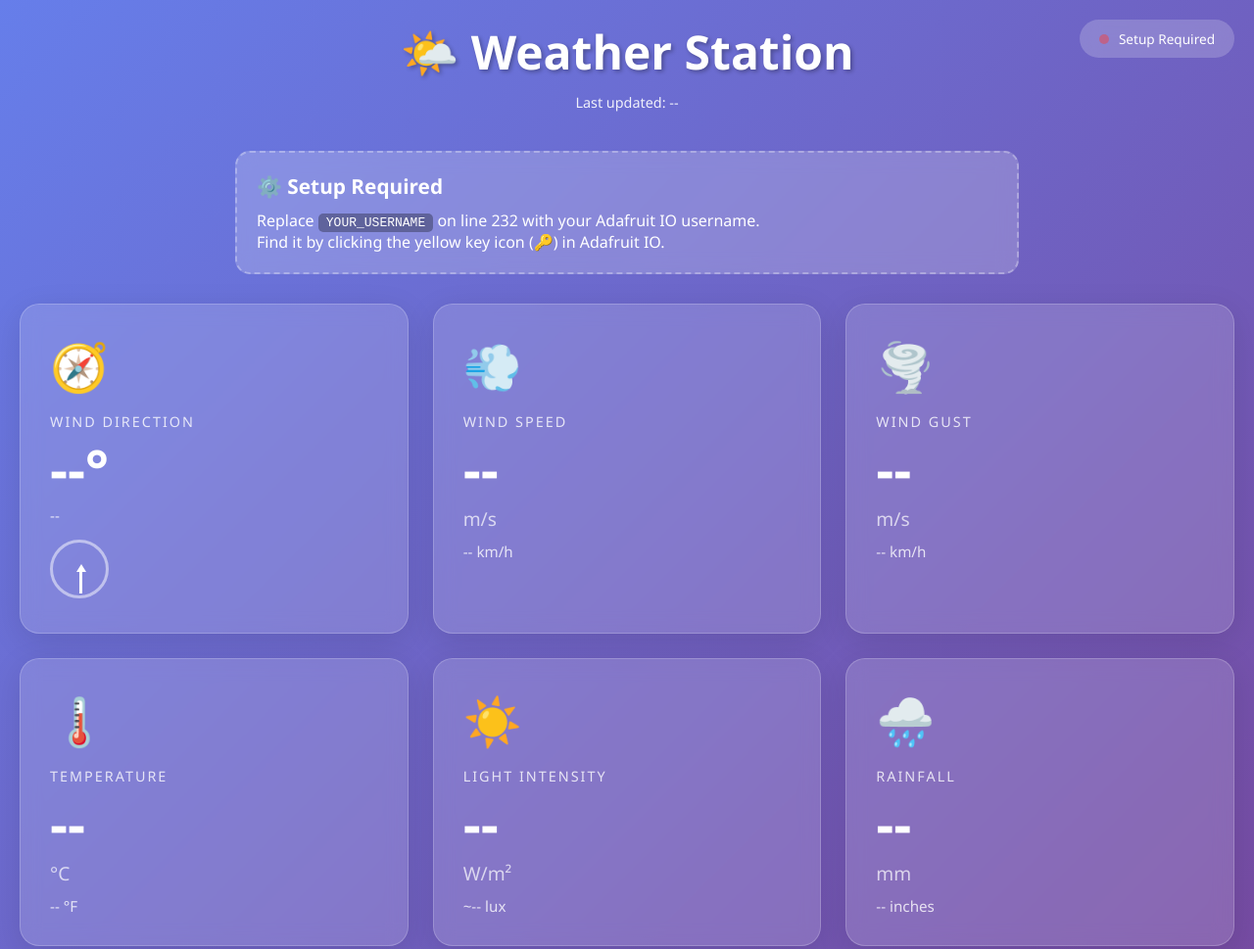
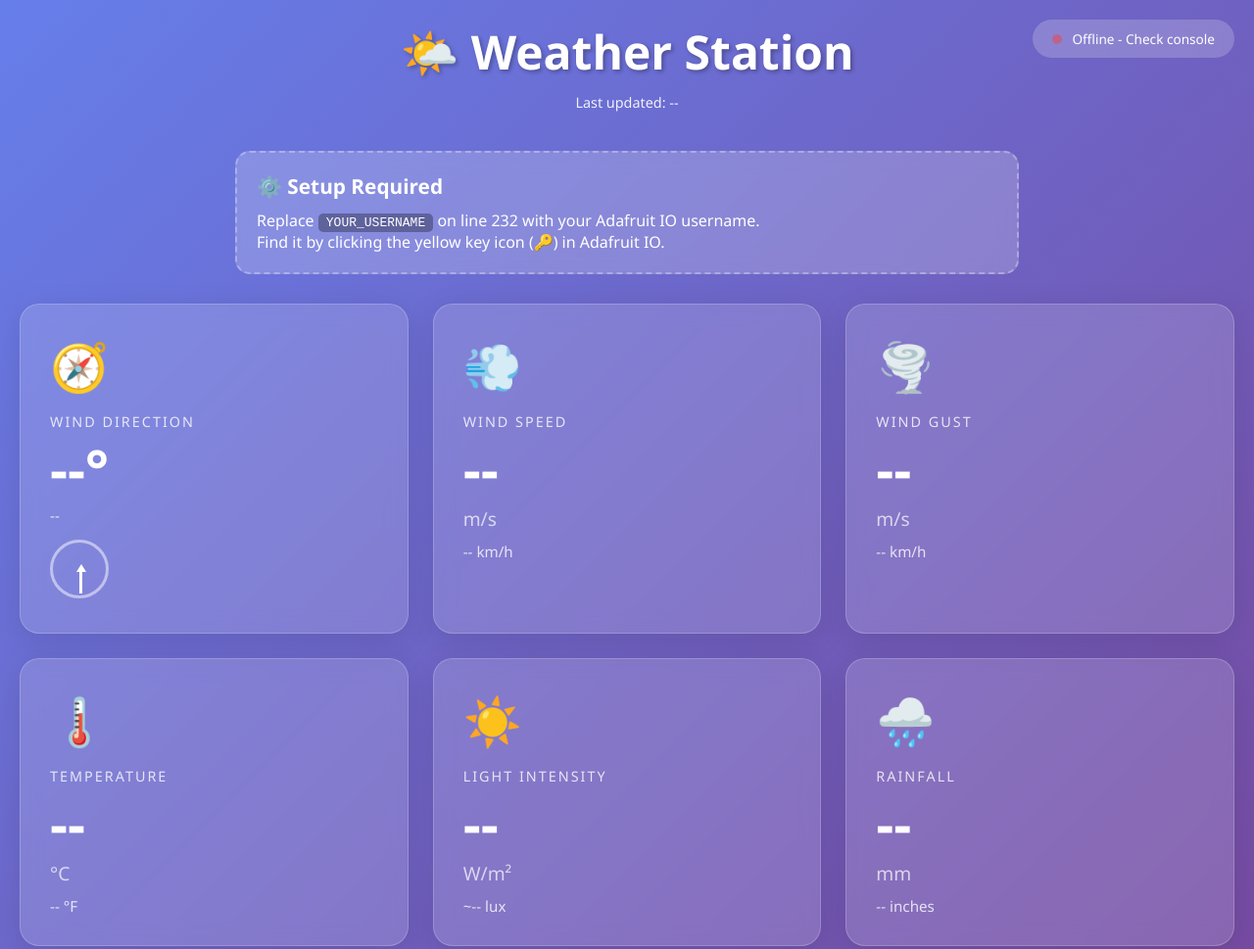
Before and after one commit to lizzie-collingwood/weather-station, a plain HTML site: page index.html in a window 1280 px wide. Shown: the top 969 px of the page at 98% size. Drawn offline with Linux system fonts and the light colour scheme; no server answers.

Commit message:
rm stupid reminder

```diff
--- a/index.html
+++ b/index.html
@@ -364,15 +364,10 @@
             document.getElementById('lastUpdate').textContent = new Date().toLocaleTimeString();
         }
 
-        // Check if username is still default
-        if (AIO_USERNAME === 'lizziecollingwood') {
-            document.getElementById('statusText').textContent = 'Setup Required';
-            document.getElementById('statusDot').classList.add('offline');
-        } else {
-            // Fetch data immediately and every 30 seconds
-            fetchWeatherData();
-            setInterval(fetchWeatherData, 30000);
-        }
+        // Fetch data immediately and every 30 seconds
+        fetchWeatherData();
+        setInterval(fetchWeatherData, 30000);
+
     </script>
 </body>
 </html>
```
